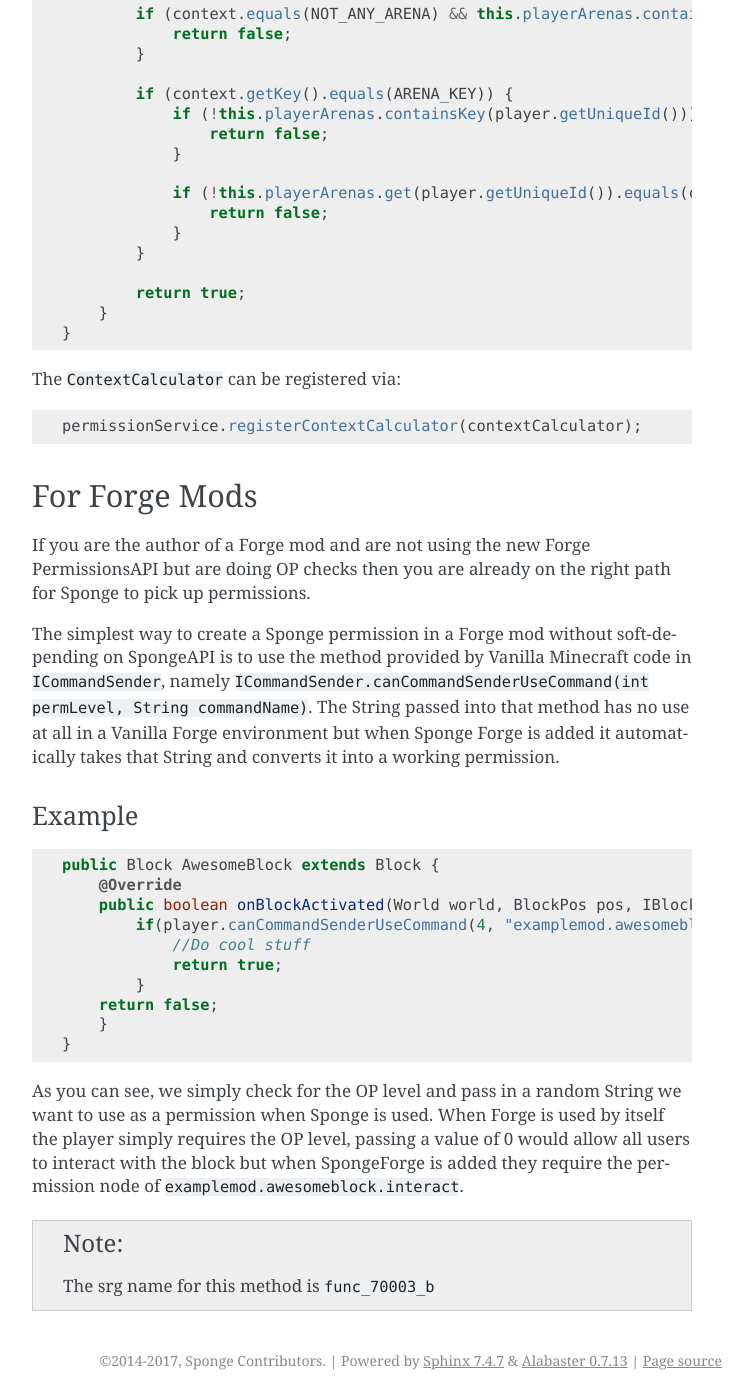
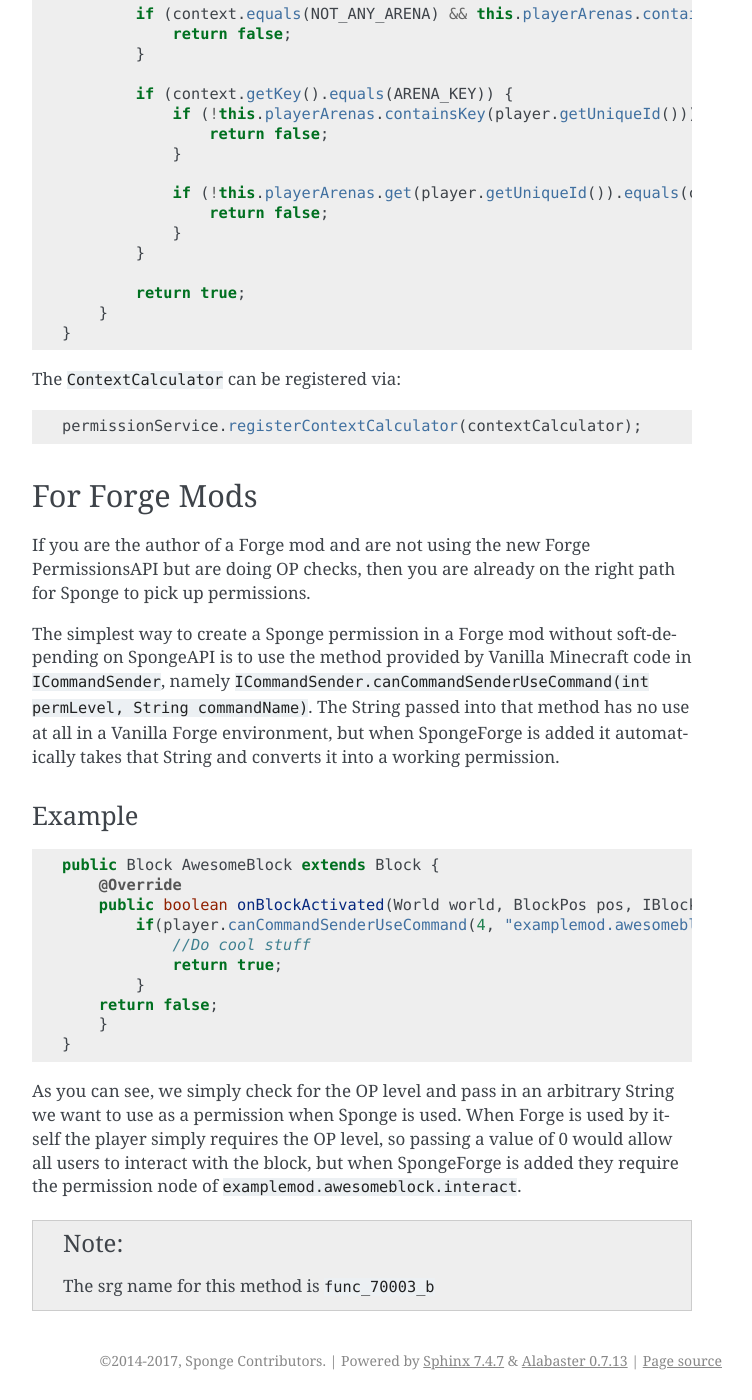
Before and after one commit to SpongePowered/SpongeDocs, a Sphinx documentation site: the page built from source/plugin/permissions.rst, in a window 1280 px wide and 1400 px high, scrolled down 8312 px. Shown: the whole window, without its empty margins (388-1140 px from the left). Built offline with Sphinx 7.4.7, drawn with Linux system fonts in a browser that asks for light colours; pages that are not in the unit, such as notebooks, are missing from menus; cross-references to code outside the pages are shown as plain code.

Commit message:
Many fixes

```diff
--- a/source/plugin/permissions.rst
+++ b/source/plugin/permissions.rst
@@ -372,11 +372,15 @@
     permissionService.registerContextCalculator(contextCalculator);
 
 For Forge Mods
-========
+==============
 
-If you are the author of a Forge mod and are not using the new Forge PermissionsAPI but are doing OP checks then you are already on the right path for Sponge to pick up permissions.
+If you are the author of a Forge mod and are not using the new Forge PermissionsAPI but are doing OP checks, then you are already
+on the right path for Sponge to pick up permissions.
 
-The simplest way to create a Sponge permission in a Forge mod without soft-depending on SpongeAPI is to use the method provided by Vanilla Minecraft code in ``ICommandSender``, namely ``ICommandSender.canCommandSenderUseCommand(int permLevel, String commandName)``. The String passed into that method has no use at all in a Vanilla Forge environment but when Sponge Forge is added it automatically takes that String and converts it into a working permission.
+The simplest way to create a Sponge permission in a Forge mod without soft-depending on SpongeAPI is to use the method provided by
+Vanilla Minecraft code in ``ICommandSender``, namely ``ICommandSender.canCommandSenderUseCommand(int permLevel, String commandName)``.
+The String passed into that method has no use at all in a Vanilla Forge environment, but when SpongeForge is added it automatically
+takes that String and converts it into a working permission.
 
 Example
 ~~~~~~~
@@ -394,7 +398,9 @@
         }
     }
 
-As you can see, we simply check for the OP level and pass in a random String we want to use as a permission when Sponge is used. When Forge is used by itself the player simply requires the OP level, passing a value of 0 would allow all users to interact with the block but when SpongeForge is added they require the permission node of ``examplemod.awesomeblock.interact``.
+As you can see, we simply check for the OP level and pass in an arbitrary String we want to use as a permission when Sponge is used.
+When Forge is used by itself the player simply requires the OP level, so passing a value of 0 would allow all users to interact with
+the block, but when SpongeForge is added they require the permission node of ``examplemod.awesomeblock.interact``.
 
 .. note::
 
```
